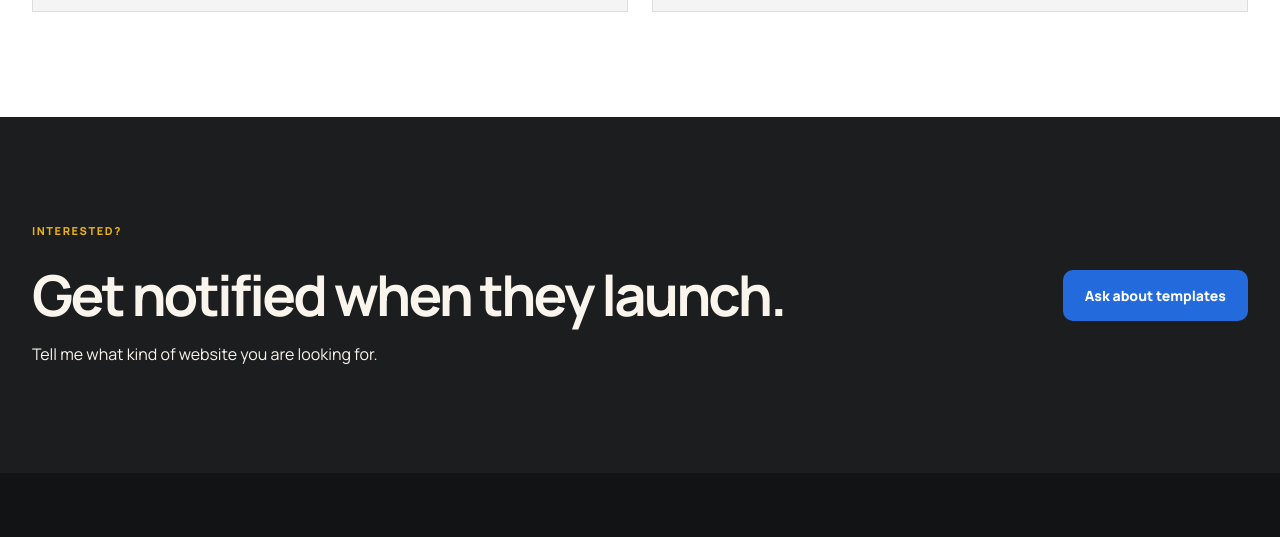
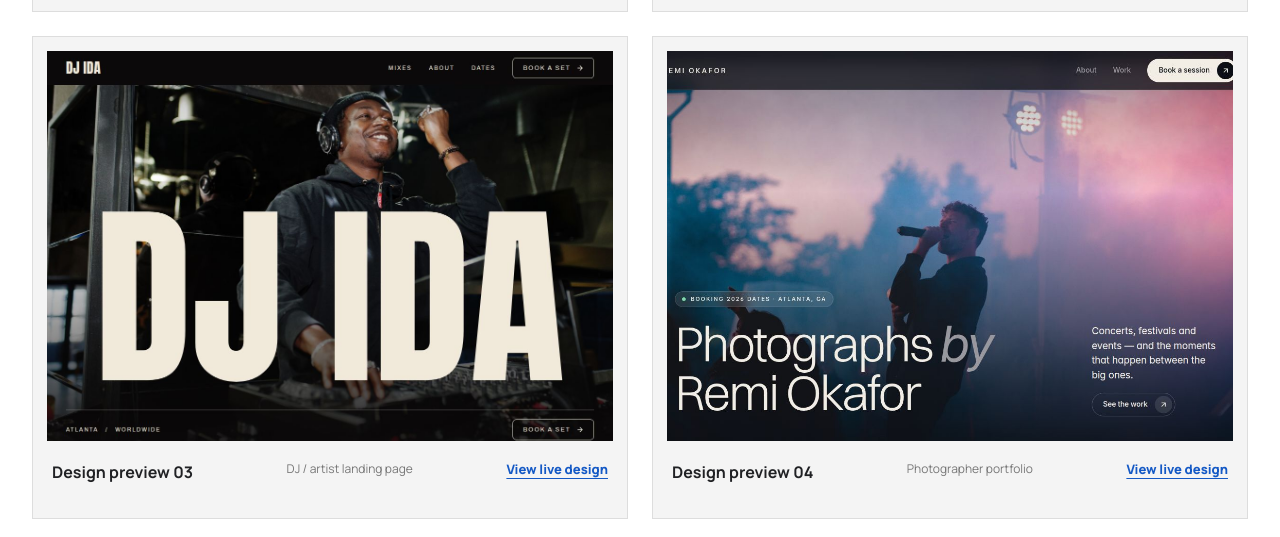
Before and after one commit to SOyeniyi801/floyecreativeco, a plain HTML site: page templates.html in a window 1280 px wide. Shown: the part 1346-1883 px from the top of the page. Drawn offline with Linux system fonts and the light colour scheme.

Commit message:
new website templates added

```diff
--- a/templates.html
+++ b/templates.html
@@ -46,7 +46,7 @@
         <div class="container narrow">
           <h1>Good design.<br /><em>A faster starting point.</em></h1>
           <p class="lede">
-            Template-based websites are in development. For now, explore two
+            Template-based websites are in development. For now, explore four
             design previews that show the range of layouts I create.
           </p>
         </div>
@@ -92,6 +92,42 @@
                 ><a
                   class="text-link"
                   href="https://floye-creative-co-wildflower-demo.design.webflow.com/"
+                  rel="noopener noreferrer"
+                  target="_blank"
+                  >View live design</a
+                >
+              </figcaption>
+            </figure>
+            <figure>
+              <img
+                alt="DJ Ida landing page hero with oversized DJ IDA lettering over a live set photo"
+                loading="lazy"
+                src="assets/bf-dj-portfolio.jpg"
+              />
+              <figcaption>
+                <strong>Design preview 03</strong
+                ><span>DJ / artist landing page</span
+                ><a
+                  class="text-link"
+                  href="https://dj-ida-demo-site.framer.website"
+                  rel="noopener noreferrer"
+                  target="_blank"
+                  >View live design</a
+                >
+              </figcaption>
+            </figure>
+            <figure>
+              <img
+                alt="Remi Okafor photographer portfolio hero with a concert performer in pink and blue stage light"
+                loading="lazy"
+                src="assets/bf-photographer-portfolio.jpg"
+              />
+              <figcaption>
+                <strong>Design preview 04</strong
+                ><span>Photographer portfolio</span
+                ><a
+                  class="text-link"
+                  href="https://photographer-demo.framer.website"
                   rel="noopener noreferrer"
                   target="_blank"
                   >View live design</a
```
